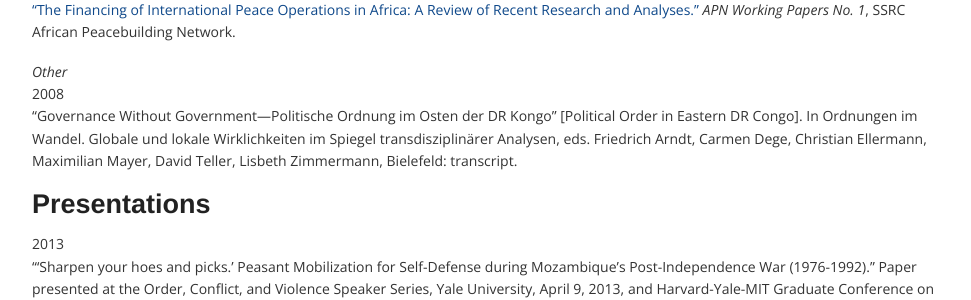
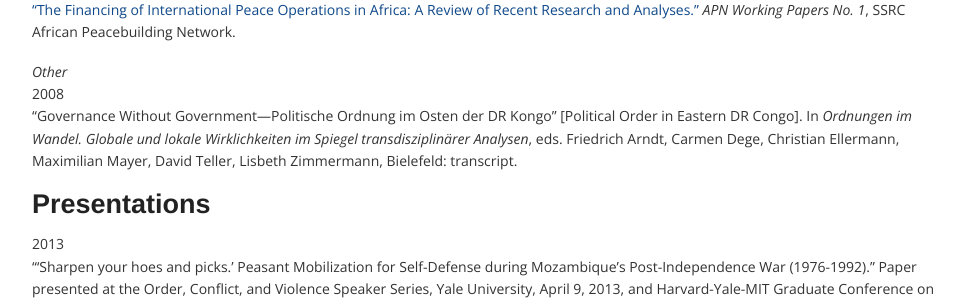
Before and after one commit to corinnajentzsch/corinnajentzsch.github.io, a Jekyll site: the page built from cv.md, in a window 1280 px wide and 900 px high, scrolled down 1411 px. Shown: the part 154-454 px from the top of the window, without its empty margins (153-1124 px from the left). Built offline with Jekyll 4.4.1, drawn with Linux system fonts in a browser that asks for light colours; nearby versions of some CDN libraries; library files that are not in the unit come from our copies.

Commit message:
Updated cv.md

```diff
--- a/cv.md
+++ b/cv.md
@@ -62,7 +62,7 @@ _Peer-reviewed_
 
 _Other_
 2008
-“Governance Without Government—Politische Ordnung im Osten der DR Kongo” [Political Order in Eastern DR Congo]. In Ordnungen im Wandel. Globale und lokale Wirklichkeiten im Spiegel transdisziplinärer Analysen, eds. Friedrich Arndt, Carmen Dege, Christian Ellermann, Maximilian Mayer, David Teller, Lisbeth Zimmermann, Bielefeld: transcript.
+“Governance Without Government—Politische Ordnung im Osten der DR Kongo” [Political Order in Eastern DR Congo]. In _Ordnungen im Wandel. Globale und lokale Wirklichkeiten im Spiegel transdisziplinärer Analysen_, eds. Friedrich Arndt, Carmen Dege, Christian Ellermann, Maximilian Mayer, David Teller, Lisbeth Zimmermann, Bielefeld: transcript.
 
 ### Presentations
 
```
